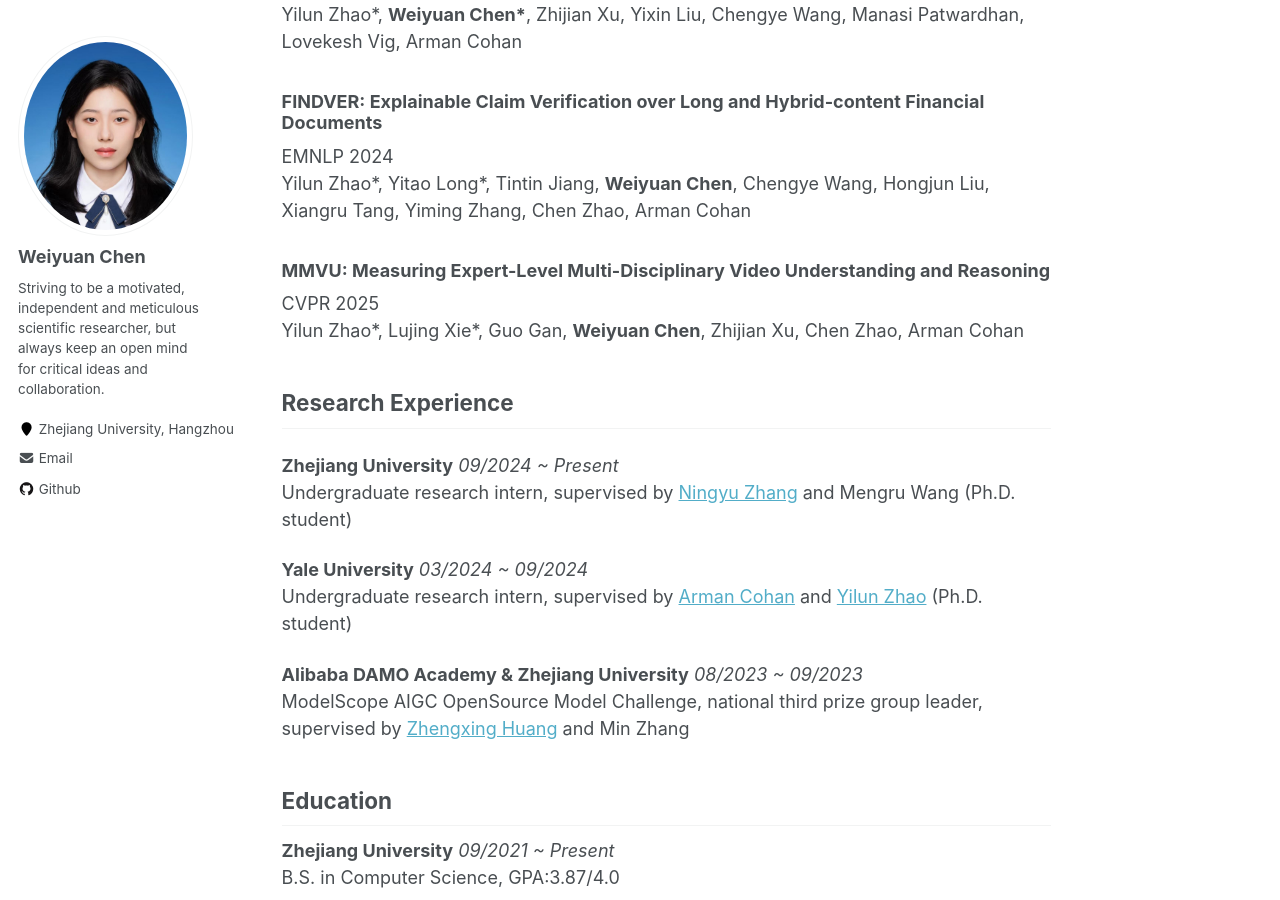
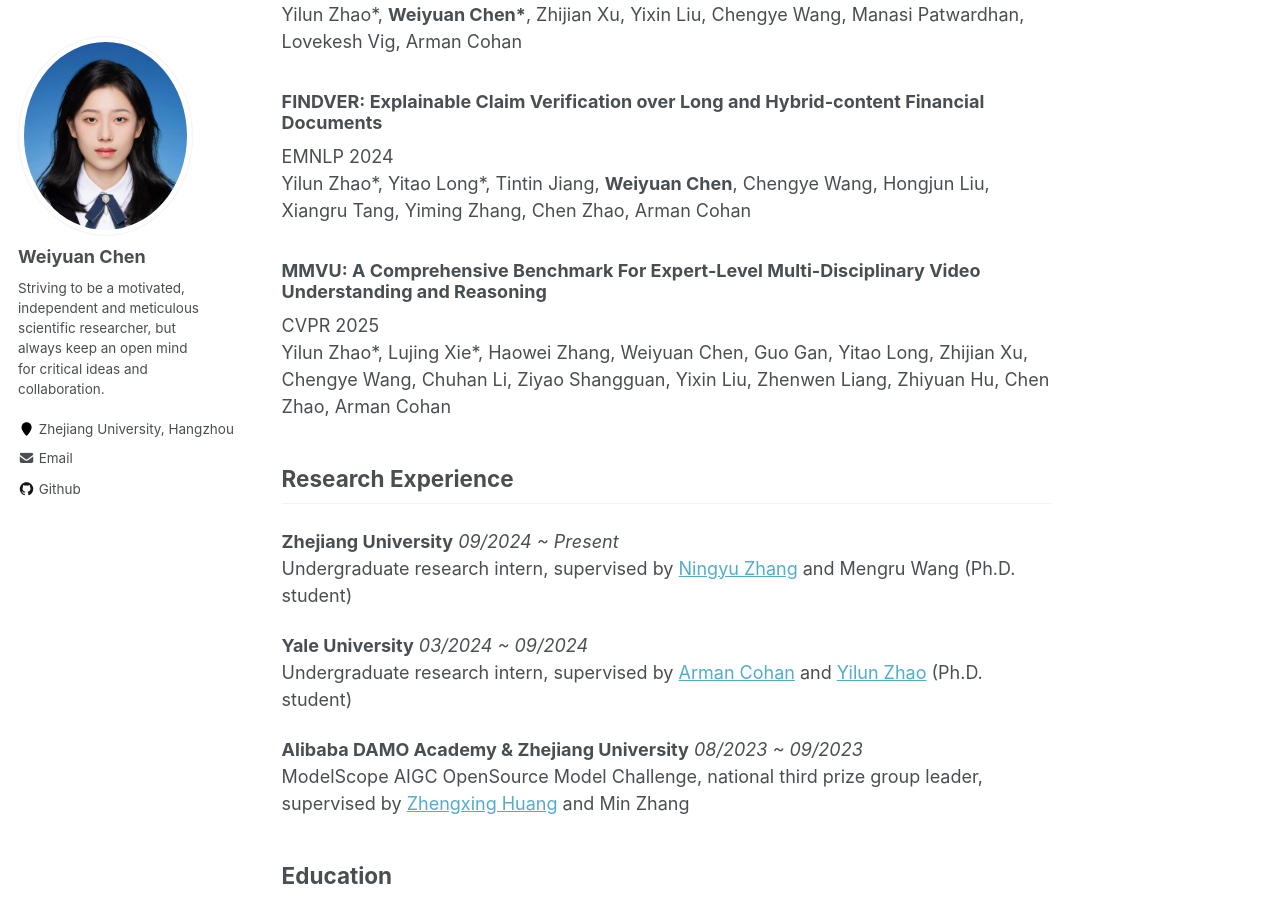
Before and after one commit to katie-chen2/katie-chen2.github.io, a Jekyll site: the page built from index.md, in a window 1280 px wide and 900 px high, scrolled down 937 px. Built offline with Jekyll 4.4.1, drawn with Linux system fonts in a browser that asks for light colours; nearby versions of some CDN libraries; our own code applies the rules of GitHub Pages for plain Markdown files; library files that are not in the unit come from our copies.

Commit message:
Update default.html

```diff
--- a/_layouts/default.html
+++ b/_layouts/default.html
@@ -133,10 +133,10 @@
                             EMNLP 2024  <br \>
                            Yilun Zhao*, Yitao Long*, Tintin Jiang, <strong>Weiyuan Chen</strong>, Chengye Wang, Hongjun Liu, Xiangru Tang, Yiming Zhang, Chen Zhao, Arman Cohan
                         </p>
-                        <h3>MMVU: Measuring Expert-Level Multi-Disciplinary Video Understanding and Reasoning</h3>
+                        <h3>MMVU: A Comprehensive Benchmark For Expert-Level Multi-Disciplinary Video Understanding and Reasoning</h3>
                         <p>
                            CVPR 2025  <br \>
-                           Yilun Zhao*, Lujing Xie*, Guo Gan, <strong>Weiyuan Chen</strong>, Zhijian Xu, Chen Zhao, Arman Cohan
+                           Yilun Zhao*, Lujing Xie*, Haowei Zhang, Weiyuan Chen, Guo Gan, Yitao Long, Zhijian Xu, Chengye Wang, Chuhan Li, Ziyao Shangguan, Yixin Liu, Zhenwen Liang, Zhiyuan Hu, Chen Zhao, Arman Cohan
                         </p>
 
                         <h2 id="research-interests">Research Experience</h2>
```
